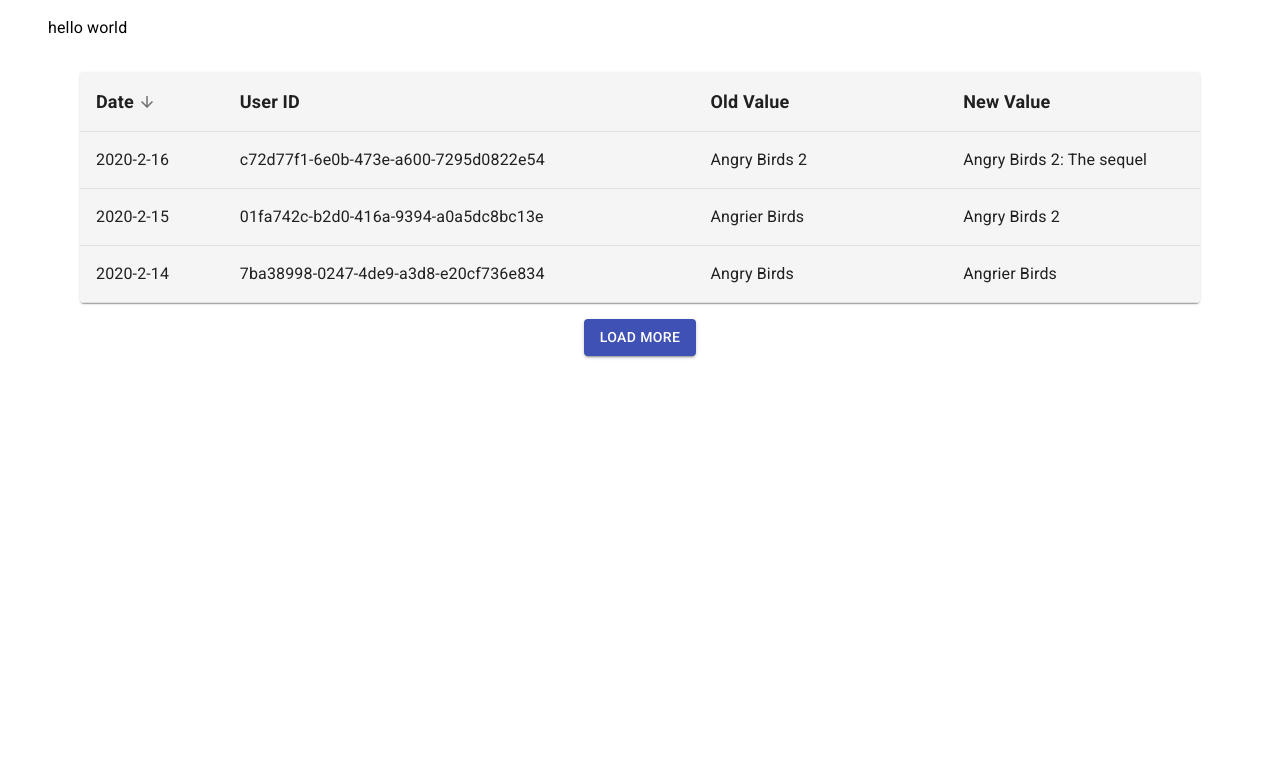
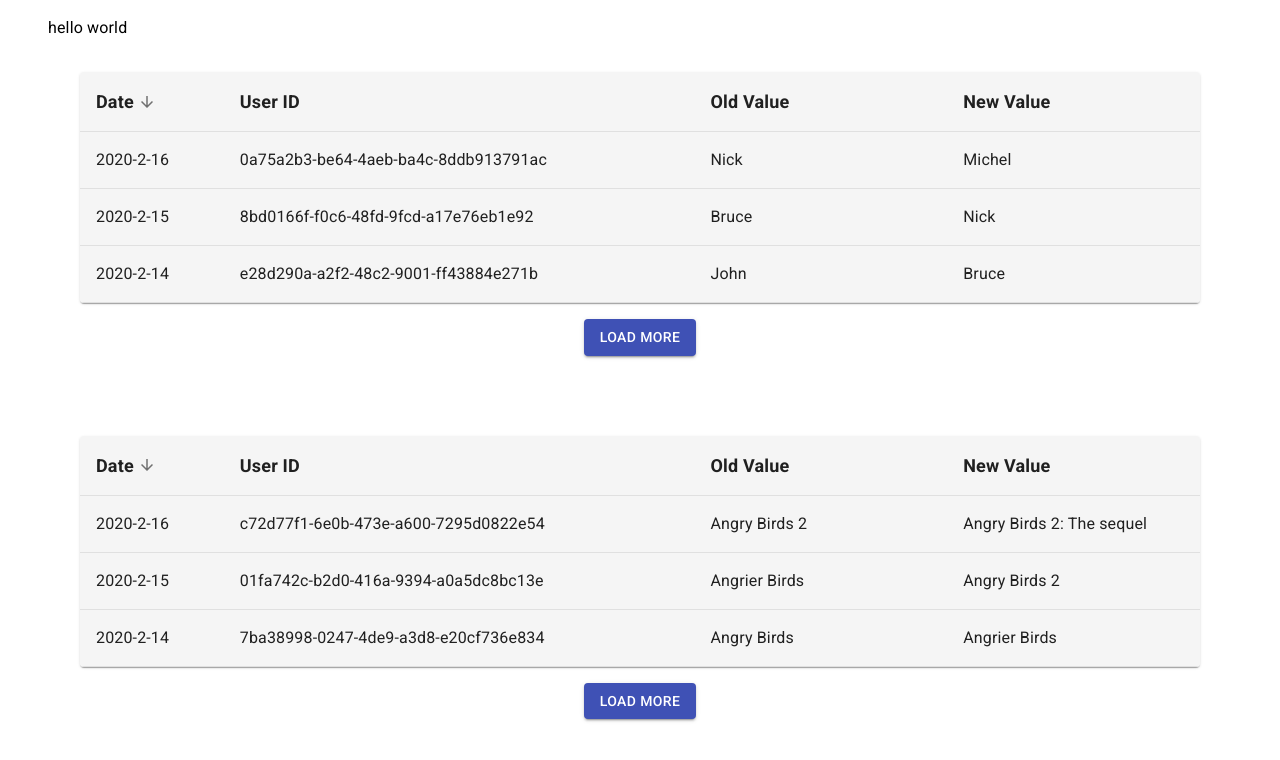
Before and after one commit to ndkv9/info-table, a React (Create React App) app: page / in a window 1280 px wide. Shown: the top 760 px of the page. Built offline with nearby package versions, Linux system fonts and the light colour scheme.

Commit message:
provide each Table with separate Provider

```diff
--- a/src/components/App.js
+++ b/src/components/App.js
@@ -1,45 +1,26 @@
-import React, { useEffect, useCallback } from 'react'
+import React from 'react'
 import api from '../lib/api'
 import Container from '@material-ui/core/Container'
 import Box from '@material-ui/core/Box'
 import { Typography } from '@material-ui/core'
 import InfoTable from './InfoTable'
-import useData from '../hooks/useData'
+import { DataProvider } from '../context/DataContext'
 
 export const App = () => {
-  const { projects, dispatch } = useData()
-  const { getProjectsDiff } = api
-
-  const fetchProjectsData = useCallback(async () => {
-    try {
-      dispatch({ type: 'LOADING' })
-      const result = await getProjectsDiff()
-      dispatch({ type: 'LOADING_SUCCESS' })
-      dispatch({ type: 'LOAD_PROJECTS_DATA', payload: result.data })
-      if (result.offset + result.limit >= result.total) {
-        dispatch({ type: 'FETCHED_ALL' })
-      }
-    } catch (error) {
-      dispatch({ type: 'LOADING_FAILED' })
-    }
-
-    dispatch({ type: 'STOP_LOADING' })
-  }, [dispatch, getProjectsDiff])
-
-  useEffect(() => {
-    fetchProjectsData()
-  }, [fetchProjectsData])
+  const { getProjectsDiff, getUsersDiff } = api
 
   return (
     <Container className='app' fixed>
       <Box data-testid='app-box' m={2}>
         <Typography>hello world</Typography>
 
-        <InfoTable
-          dataType={projects}
-          dispatch={dispatch}
-          fetchData={fetchProjectsData}
-        />
+        <DataProvider>
+          <InfoTable getData={getUsersDiff} />
+        </DataProvider>
+
+        <DataProvider>
+          <InfoTable getData={getProjectsDiff} />
+        </DataProvider>
       </Box>
     </Container>
   )
--- a/src/components/InfoTable.js
+++ b/src/components/InfoTable.js
@@ -1,4 +1,4 @@
-import React, { useCallback } from 'react'
+import React, { useCallback, useEffect } from 'react'
 import { makeStyles } from '@material-ui/core/styles'
 import Table from '@material-ui/core/Table'
 import TableBody from '@material-ui/core/TableBody'
@@ -12,6 +12,7 @@
 import LoadingCircular from './LoadingCircular'
 import Notification from './Notification'
 import { Box, Typography } from '@material-ui/core'
+import useData from '../hooks/useData'
 
 const useStyles = makeStyles({
   root: {
@@ -27,9 +28,30 @@
   },
 })
 
-const InfoTable = ({ dataType, dispatch, fetchData }) => {
+const InfoTable = ({ getData }) => {
   const classes = useStyles()
-  const { data, isDESC, isLoading, isError, isFetchedAll } = dataType
+
+  const { data, isDESC, isLoading, isError, isFetchedAll, dispatch } = useData()
+
+  const fetchData = useCallback(async () => {
+    try {
+      dispatch({ type: 'LOADING' })
+      const result = await getData()
+      dispatch({ type: 'LOADING_SUCCESS' })
+      dispatch({ type: 'LOAD_DATA', payload: result.data })
+      if (result.offset + result.limit >= result.total) {
+        dispatch({ type: 'FETCHED_ALL' })
+      }
+    } catch (error) {
+      dispatch({ type: 'LOADING_FAILED' })
+    }
+
+    dispatch({ type: 'STOP_LOADING' })
+  }, [dispatch, getData])
+
+  useEffect(() => {
+    fetchData()
+  }, [fetchData])
 
   // helper fn to transform timestamp to date value
   const getDateValue = timestamp => {
--- a/src/context/DataContext.js
+++ b/src/context/DataContext.js
@@ -4,58 +4,49 @@
 export const DataContext = createContext()
 
 const initialDataState = {
-  projects: {
-    data: [],
-    isLoading: false,
-    isDESC: true,
-    isError: false,
-    isFetchedAll: false,
-  },
-  users: {
-    data: [],
-    isLoading: false,
-    isDESC: true,
-    isError: false,
-    isFetchedAll: false,
-  },
+  data: [],
+  isLoading: false,
+  isDESC: true,
+  isError: false,
+  isFetchedAll: false,
 }
 
 const dataReducer = (previousState, action) => {
   let newState
   switch (action.type) {
-  case 'LOAD_PROJECTS_DATA':
+  case 'LOAD_DATA':
     newState = { ...previousState }
-    newState.projects.data = newState.projects.data.concat(action.payload)
+    newState.data = newState.data.concat(action.payload)
     return newState
 
   case 'LOADING':
     newState = { ...previousState }
-    newState.projects.isLoading = true
+    newState.isLoading = true
     return newState
 
   case 'STOP_LOADING':
     newState = { ...previousState }
-    newState.projects.isLoading = false
+    newState.isLoading = false
     return newState
 
   case 'LOADING_SUCCESS':
     newState = { ...previousState }
-    newState.projects.isError = false
+    newState.isError = false
     return newState
 
   case 'LOADING_FAILED':
     newState = { ...previousState }
-    newState.projects.isError = true
+    newState.isError = true
     return newState
 
   case 'TOGGLE_SORT':
     newState = { ...previousState }
-    newState.projects.isDESC = !newState.projects.isDESC
+    newState.isDESC = !newState.isDESC
     return newState
 
   case 'FETCHED_ALL':
     newState = { ...previousState }
-    newState.projects.isFetchedAll = true
+    newState.isFetchedAll = true
     return newState
 
   default:
--- a/src/index.js
+++ b/src/index.js
@@ -1,11 +1,5 @@
 import React from 'react'
 import ReactDOM from 'react-dom'
 import App from './components/App'
-import { DataProvider } from './context/DataContext'
 
-ReactDOM.render(
-  <DataProvider>
-    <App />
-  </DataProvider>,
-  document.getElementById('root'),
-)
+ReactDOM.render(<App />, document.getElementById('root'))
```
